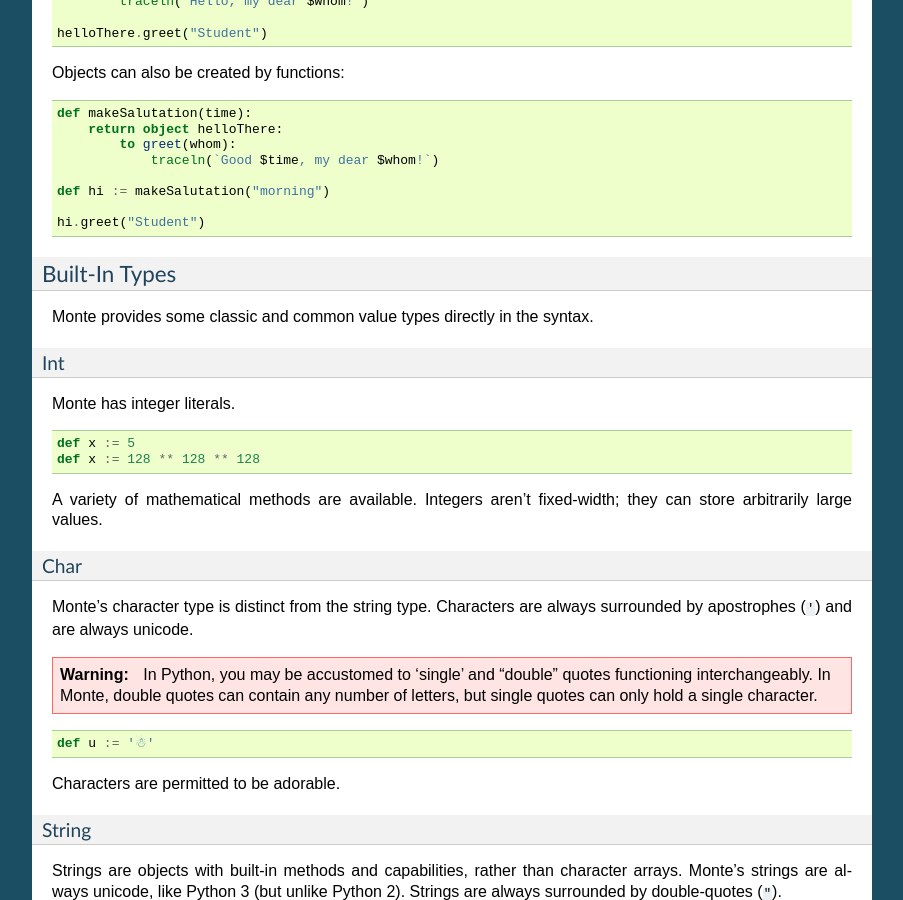
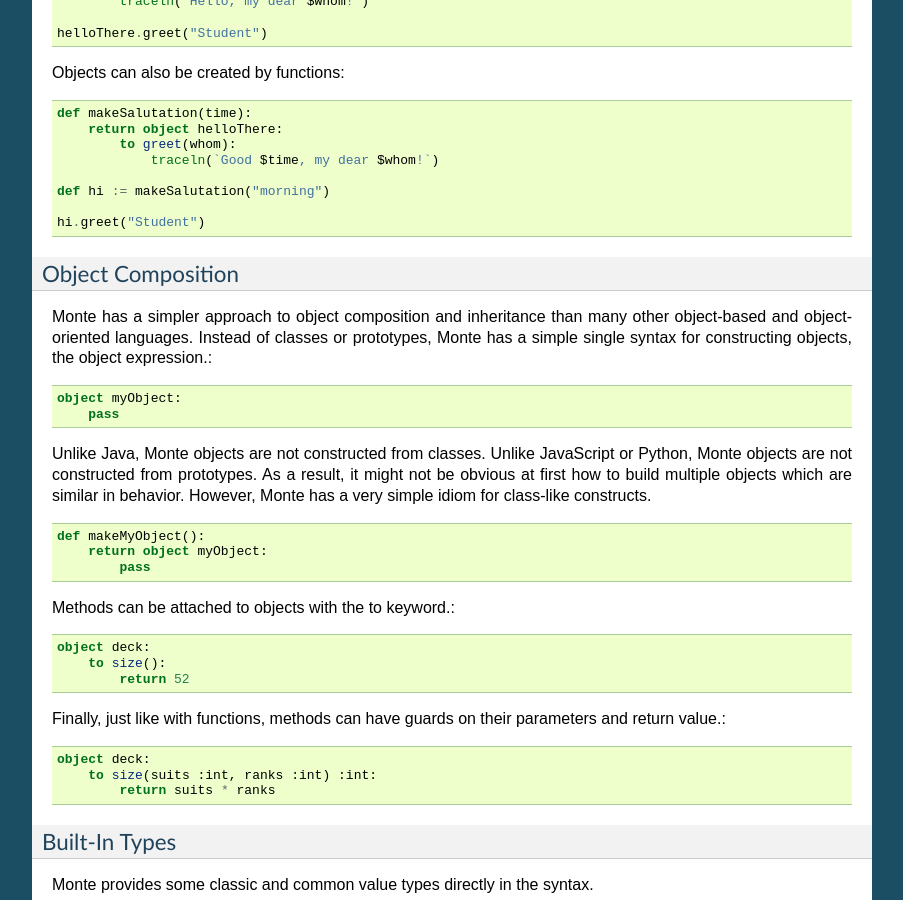
Before and after one commit to monte-language/monte, a Sphinx documentation site: the page built from docs/source/intro.rst, in a window 1280 px wide and 900 px high, scrolled down 2228 px. Shown: the whole window, without its empty margins (198-1101 px from the left). Built offline with Sphinx 7.4.7, drawn with Linux system fonts in a browser that asks for light colours; pages that are not in the unit, such as notebooks, are missing from menus.

Commit message:
copy some useful advice from a ticket

```diff
--- a/docs/source/intro.rst
+++ b/docs/source/intro.rst
@@ -153,6 +153,41 @@ Objects can also be created by functions::
 
     hi.greet("Student")
 
+Object Composition
+------------------
+
+Monte has a simpler approach to object composition and inheritance than many
+other object-based and object-oriented languages. Instead of classes or
+prototypes, Monte has a simple single syntax for constructing objects, the
+object expression.::
+
+    object myObject:
+        pass
+
+Unlike Java, Monte objects are not constructed from classes. Unlike JavaScript
+or Python, Monte objects are not constructed from prototypes. As a result, it
+might not be obvious at first how to build multiple objects which are similar
+in behavior. However, Monte has a very simple idiom for class-like constructs.
+
+::
+
+    def makeMyObject():
+        return object myObject:
+            pass
+
+Methods can be attached to objects with the to keyword.::
+
+    object deck:
+        to size():
+            return 52
+
+Finally, just like with functions, methods can have guards on their parameters
+and return value.::
+
+    object deck:
+        to size(suits :int, ranks :int) :int:
+            return suits * ranks
+
 Built-In Types
 --------------
 
```
